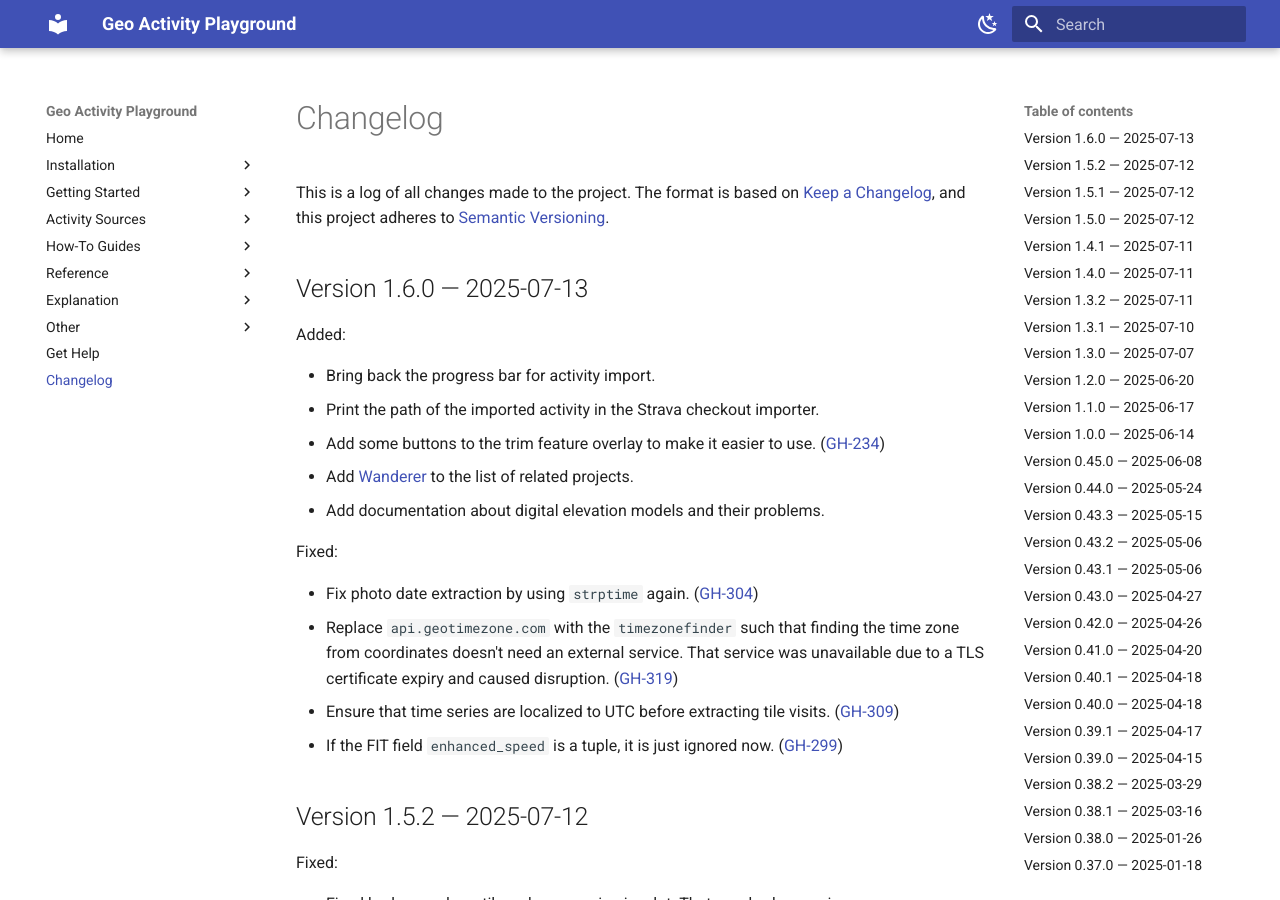
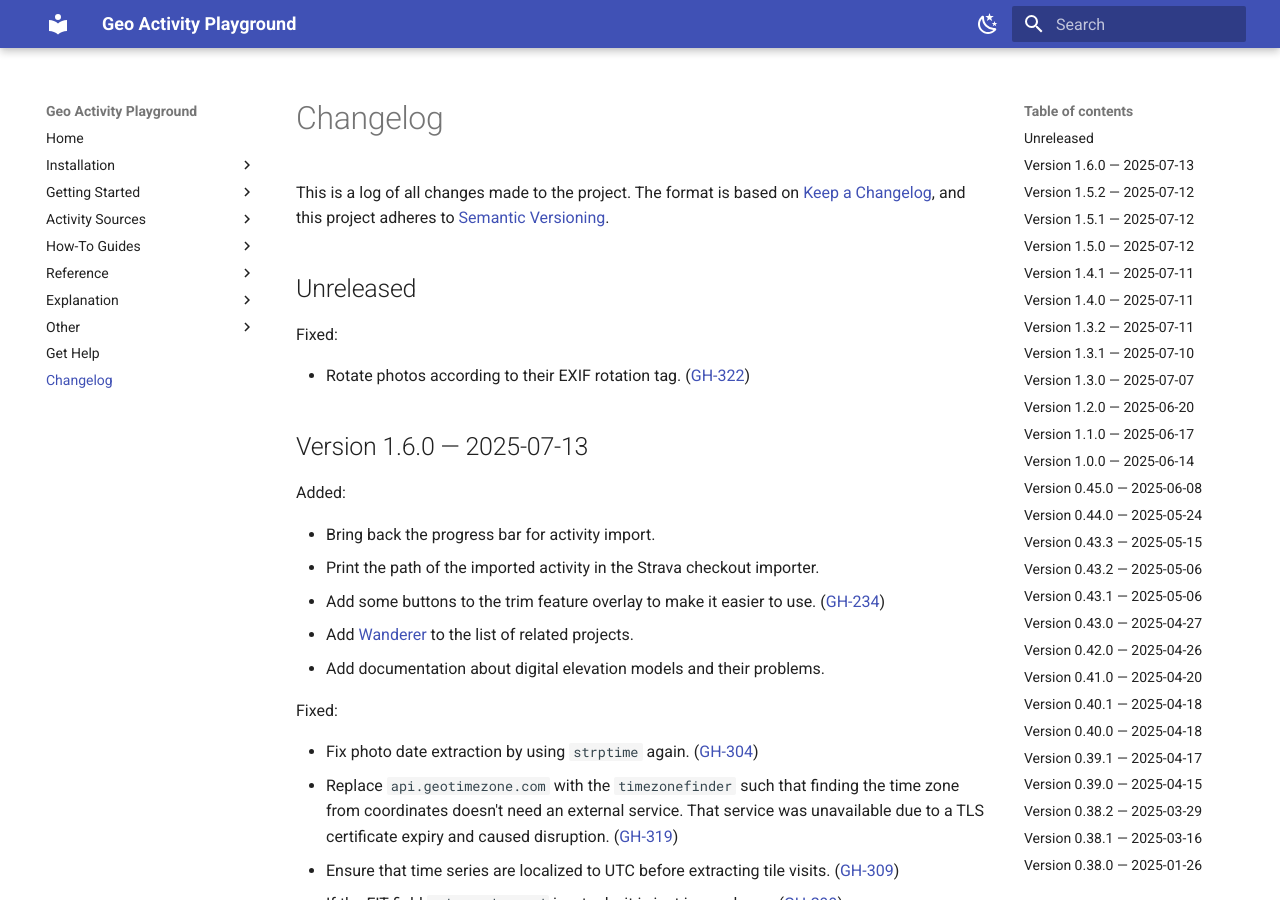
Before and after one commit to martin-ueding/geo-activity-playground, an MkDocs documentation site: the page built from docs/changelog.md, in a window 1280 px wide and 900 px high. Built offline with MkDocs 1.6.1 and Material for MkDocs 9.7.7, drawn with Linux system fonts in a browser that asks for light colours.

Commit message:
GH-322: Rotate photos according to their EXIF rotation tag

```diff
--- a/docs/changelog.md
+++ b/docs/changelog.md
@@ -12,8 +12,14 @@
     *Fixed* for any bug fixes.
     *Security* in case of vulnerabilities.
 
-([GH-000](https://github.com/martin-ueding/geo-activity-playground/issues/000))
+
 -->
+
+## Unreleased
+
+Fixed:
+
+- Rotate photos according to their EXIF rotation tag. ([GH-322](https://github.com/martin-ueding/geo-activity-playground/issues/322))
 
 ## Version 1.6.0 — 2025-07-13
 
```
Also changed, not shown: 1 other file.
